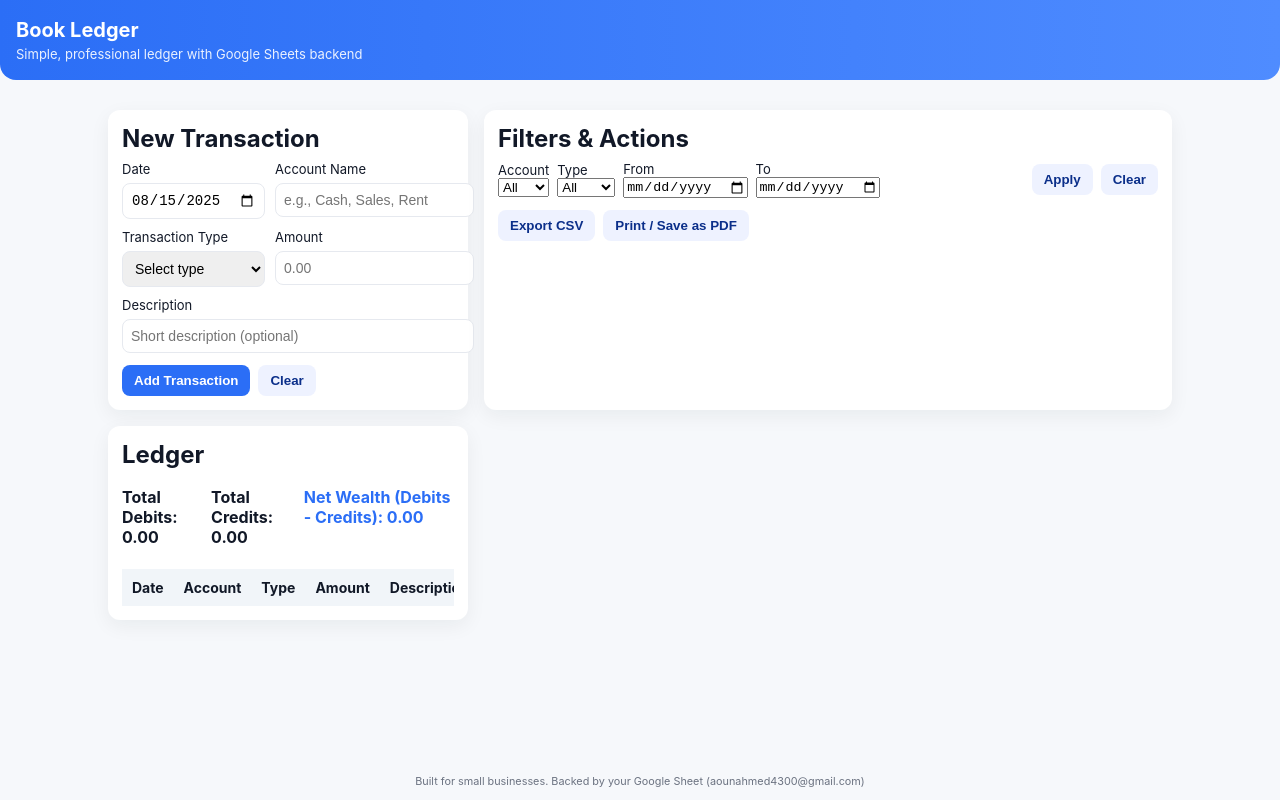
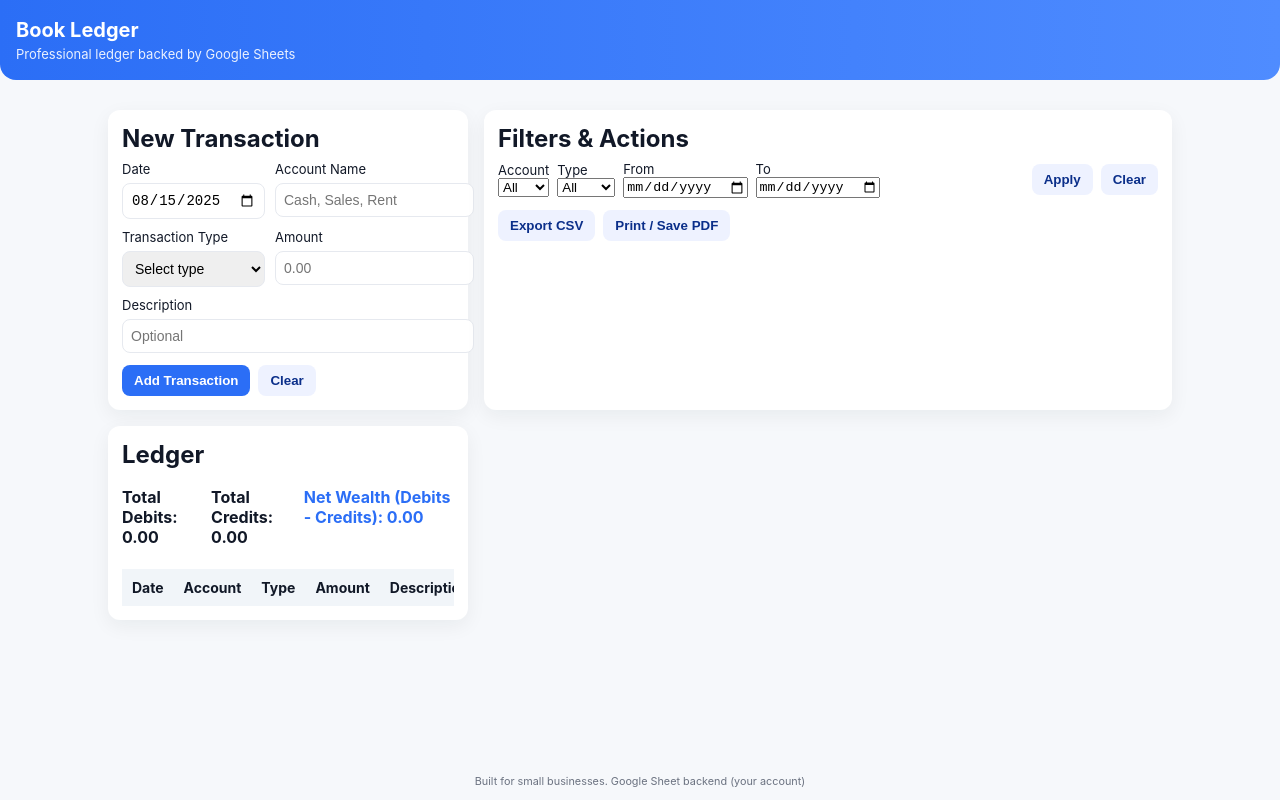
Before and after one commit to supramk4h/GENERAL-LEDGER, a plain HTML site: page index.html in a window 1280 px wide. Drawn offline with Linux system fonts and the light colour scheme; no server answers.

Commit message:
Update index.html

```diff
--- a/index.html
+++ b/index.html
@@ -3,16 +3,17 @@
 <head>
   <meta charset="utf-8" />
   <meta name="viewport" content="width=device-width,initial-scale=1" />
-  <title>Book Ledger — Ittifaq / Small Business</title>
+  <title>Book Ledger — Small Business</title>
   <link rel="stylesheet" href="styles.css" />
 </head>
 <body>
   <header class="topbar">
     <h1>Book Ledger</h1>
-    <p class="subtitle">Simple, professional ledger with Google Sheets backend</p>
+    <p class="subtitle">Professional ledger backed by Google Sheets</p>
   </header>
 
   <main class="container">
+    <!-- Transaction Form -->
     <section class="form-section card">
       <h2>New Transaction</h2>
       <form id="transactionForm" novalidate>
@@ -21,13 +22,11 @@
             Date
             <input type="date" id="date" required />
           </label>
-
           <label>
             Account Name
-            <input type="text" id="account" list="accountsList" placeholder="e.g., Cash, Sales, Rent" required />
+            <input type="text" id="account" list="accountsList" placeholder="Cash, Sales, Rent" required />
             <datalist id="accountsList"></datalist>
           </label>
-
           <label>
             Transaction Type
             <select id="type" required>
@@ -36,18 +35,15 @@
               <option value="Credit">Credit</option>
             </select>
           </label>
-
           <label>
             Amount
-            <input type="number" id="amount" min="0.01" step="0.01" required placeholder="0.00" />
+            <input type="number" id="amount" min="0.01" step="0.01" placeholder="0.00" required />
           </label>
-
           <label class="fullwidth">
             Description
-            <input type="text" id="description" placeholder="Short description (optional)" />
+            <input type="text" id="description" placeholder="Optional" />
           </label>
         </div>
-
         <div class="actions">
           <button type="submit" id="submitBtn" class="btn primary">Add Transaction</button>
           <button type="button" id="resetBtn" class="btn">Clear</button>
@@ -55,6 +51,7 @@
       </form>
     </section>
 
+    <!-- Filters & Actions -->
     <section class="filter-section card">
       <h2>Filters & Actions</h2>
       <div class="filters">
@@ -62,7 +59,6 @@
           Account
           <select id="filterAccount"><option value="All">All</option></select>
         </label>
-
         <label>
           Type
           <select id="filterType">
@@ -71,37 +67,33 @@
             <option value="Credit">Credit</option>
           </select>
         </label>
-
         <label>
           From
           <input type="date" id="filterFrom" />
         </label>
-
         <label>
           To
           <input type="date" id="filterTo" />
         </label>
-
         <div class="filter-actions">
           <button id="applyFilters" class="btn">Apply</button>
           <button id="clearFilters" class="btn">Clear</button>
         </div>
       </div>
-
       <div class="export-actions">
         <button id="exportCsv" class="btn">Export CSV</button>
-        <button id="printBtn" class="btn">Print / Save as PDF</button>
+        <button id="printBtn" class="btn">Print / Save PDF</button>
       </div>
     </section>
 
+    <!-- Ledger Table -->
     <section class="ledger-section card">
       <h2>Ledger</h2>
-      <div class="summary" id="summary">
+      <div class="summary">
         <div>Total Debits: <span id="totalDebits">0.00</span></div>
         <div>Total Credits: <span id="totalCredits">0.00</span></div>
         <div class="net">Net Wealth (Debits - Credits): <span id="netWealth">0.00</span></div>
       </div>
-
       <div class="table-wrap">
         <table id="ledgerTable">
           <thead>
@@ -113,16 +105,14 @@
               <th>Description</th>
             </tr>
           </thead>
-          <tbody id="ledgerBody">
-            <!-- populated dynamically -->
-          </tbody>
+          <tbody id="ledgerBody"></tbody>
         </table>
       </div>
     </section>
   </main>
 
   <footer class="footer">
-    <small>Built for small businesses. Backed by your Google Sheet (aounahmed4300@gmail.com)</small>
+    <small>Built for small businesses. Google Sheet backend (your account)</small>
   </footer>
 
   <script src="app.js"></script>
```
